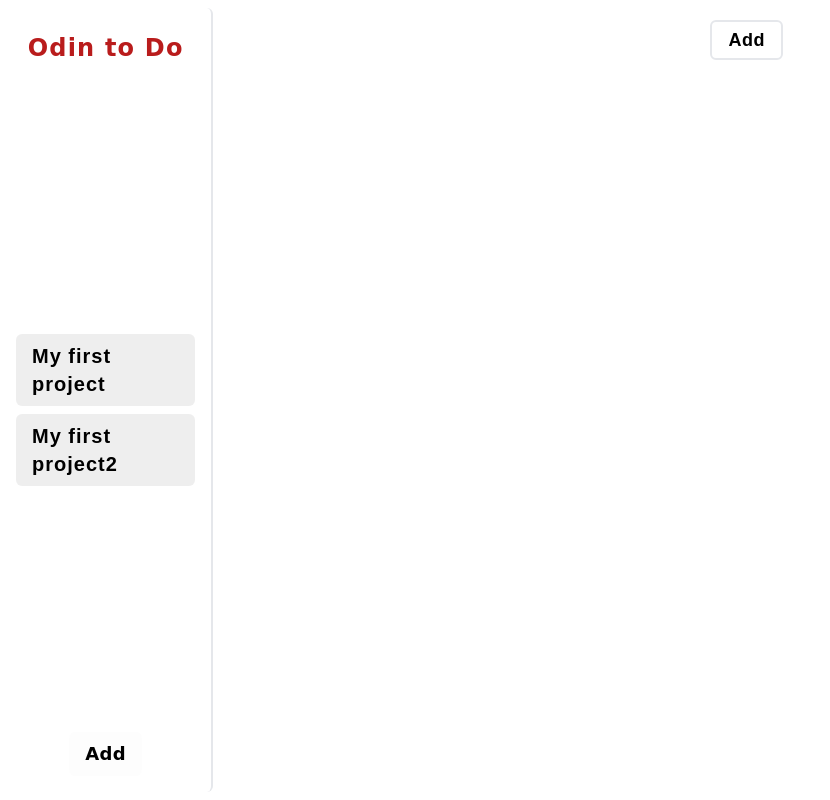
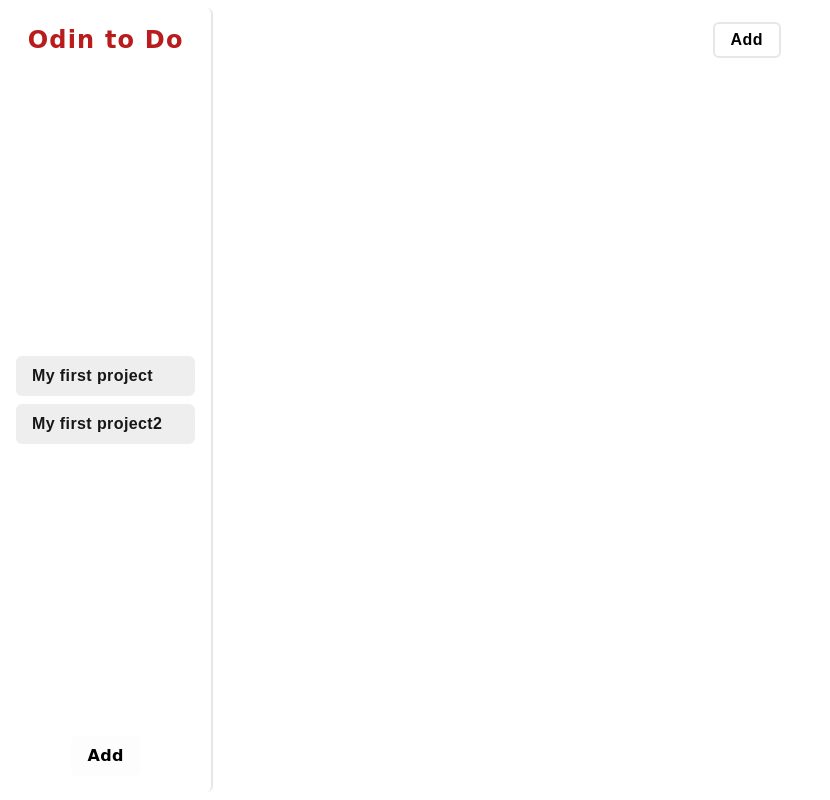
Before and after one commit to afsalahamed07/todo-odin, a website built with webpack: page src/index.html in a window 1280 px wide. Shown: the whole page, without its empty margins (0-830 px from the left). Built offline with nearby package versions, Linux system fonts and the light colour scheme.

Commit message:
some refactoring
it turns out you can sepearte styling from js with the apply tag. yeah really

```diff
--- /dev/null
+++ b/src/dom/components/button.js
@@ -0,0 +1,17 @@
+function createButton(icon, text, onClick) {
+  const buttonDiv = document.createElement("div");
+  buttonDiv.classList.add("button");
+
+  const iconDiv = document.createElement("div");
+  iconDiv.innerHTML = icon;
+  buttonDiv.appendChild(iconDiv);
+
+  const button = document.createElement("button");
+  button.innerText = text;
+  buttonDiv.appendChild(button);
+
+  button.addEventListener("click", onClick);
+
+
+  return buttonDiv;
+}
--- a/src/dom/sidebar.js
+++ b/src/dom/layout/sidebar.js
@@ -1,34 +1,16 @@
-import { AddButton } from "./addButton.js";
+import { AddButton } from "../addButton.js";
 
 function createSidebar() {
   const sidebar = document.createElement("div");
-  sidebar.classList.add(
-    "border-r-2",
-    "rounded-md",
-    "p-4",
-    "flex",
-    "flex-col",
-    "h-full",
-    "basis-1/6",
-    "flex-none",
-    "justify-between"
-  );
+  sidebar.classList.add("sidebar");
 
   const title = document.createElement("h1");
-  title.classList.add(
-    "font-gugi",
-    "mx-auto",
-    "mt-2",
-    "text-2xl",
-    "font-bold",
-    "tracking-wider",
-    "text-red-700",
-  );
+  title.classList.add("page-title");
   title.innerHTML = "Odin to Do";
   sidebar.appendChild(title);
 
   const projects = document.createElement("div");
-  projects.classList.add("flex", "flex-col", "mt-4");
+  projects.classList.add("projects");
   sidebar.appendChild(projects);
 
   const getSiderbar = () => sidebar;
@@ -37,7 +19,6 @@ function createSidebar() {
     projects.appendChild(project.getNav());
   };
 
-
   return { getSiderbar, appendProject };
 }
 
--- a/src/dom/projectNav.js
+++ b/src/dom/projectNav.js
@@ -8,26 +8,10 @@ function ProjectNavigation(project, target) {
   let _target = target;
 
   const nav = document.createElement("div");
-  nav.classList.add(
-    "bg-neutral-300",
-    "bg-opacity-[40%]",
-    "hover:bg-opacity-[60%]",
-    "hover:shadow-sm",
-    "hover:cursor-pointer",
-    "transtion-all",
-    "ease-in-out",
-    "duration-500",
-    "rounded-md",
-    "px-4",
-    "py-2",
-    "flex-col",
-    "flex-none",
-    "mx-auto",
-    "mt-2",
-  );
+  nav.classList.add("project");
 
   const title = document.createElement("h1");
-  title.classList.add("text-xl", "font-bold", "tracking-wider");
+  title.classList.add("project-title");
   title.innerHTML = _project.getTitle();
   nav.appendChild(title);
 
--- a/src/index.js
+++ b/src/index.js
@@ -1,7 +1,7 @@
 import "./style.css";
 import { todoBuilder } from "./infrastructure/todoBuilder";
 import { todoView } from "./dom/todoView";
-import { createSidebar } from "./dom/sidebar";
+import { createSidebar } from "./dom/layout/sidebar";
 import { Project } from "./domain/project";
 import { ProjectNavigation } from "./dom/projectNav";
 import { createTodoContainer } from "./dom/todoContainer";
@@ -15,7 +15,6 @@ body.classList.add(
   "flex",
   "flex-row",
   "font-dosis",
-  "text-lg",
   "tracking-wide",
   "h-screen"
 );
--- a/src/style.css
+++ b/src/style.css
@@ -32,3 +32,29 @@
         font-style: normal;
     }
 }
+
+.button {
+    @apply flex bg-red-500 text-white rounded-md p-2 hover:bg-red-800;
+}
+
+.sidebar {
+    @apply border-r-2 rounded-md p-4 flex flex-col h-full basis-1/6 flex-none justify-between;
+
+    .page-title {
+        @apply font-gugi mx-auto text-2xl font-bold tracking-wider text-red-700;
+    }
+}
+
+.projects {
+    @apply flex flex-col;
+
+    .project {
+        @apply bg-neutral-300 bg-opacity-[40%] hover:bg-opacity-[60%] hover:shadow-sm
+            hover:cursor-pointer transition-all ease-in-out duration-500 rounded-md px-4
+            py-2 flex-col flex-none mx-auto mt-2 w-full;
+
+        .project-title {
+            @apply text-base font-bold text-neutral-900 mx-auto;
+        }
+    }
+}
```
Also changed, not shown: 1 other file.
